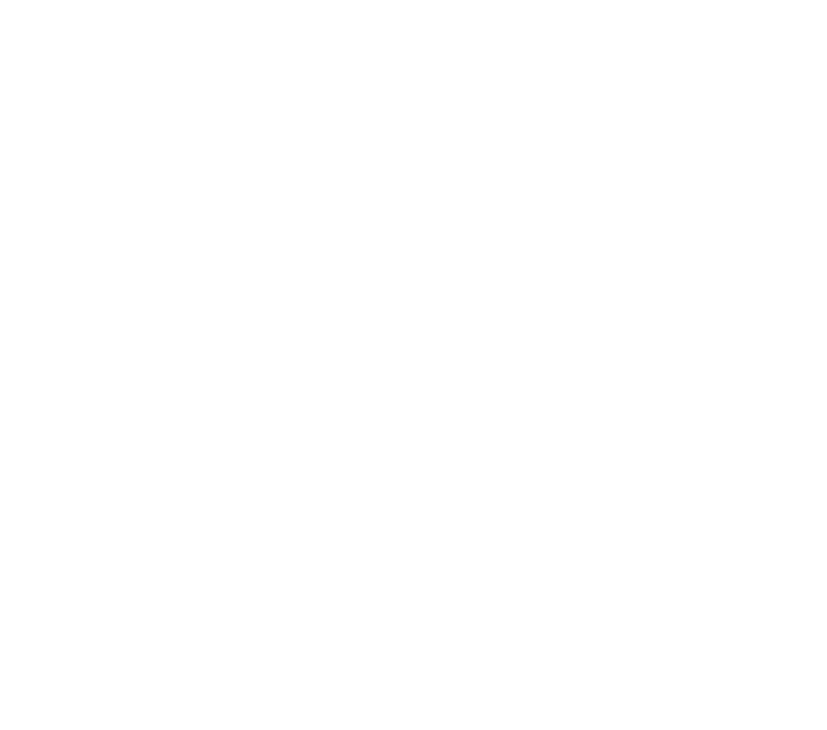
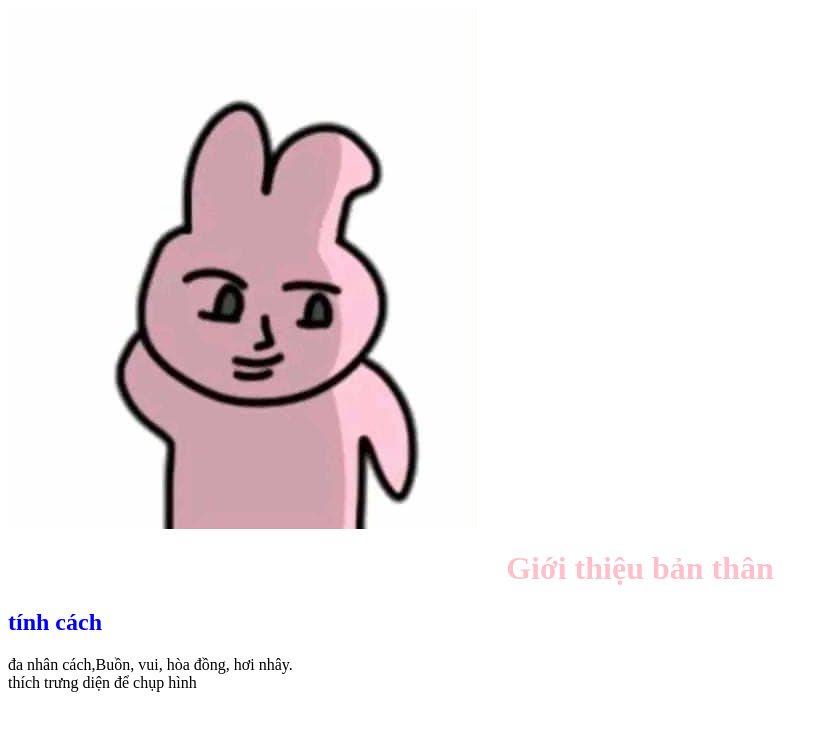
Before and after one commit to yenthudang4-rgb/Pupu, a plain HTML site: page Index.html in a window 1280 px wide. Shown: the whole page, without its empty margins (0-827 px from the left). Drawn offline with Linux system fonts and the light colour scheme.

Commit message:
Index.html

```diff
--- a/Index.html
+++ b/Index.html
@@ -3,6 +3,12 @@
     <meta charset = "utf-8">
   </head>
   <body>
-    <img src="images
+    <img src="images/Messenger_creation_5380790E-9BF6-4F8F-BD68-16B07933F41B.jpeg">
+    <h1 style="color: pink; text-align: center;">
+      Giới thiệu bản thân
+    </h1>
+    <h2 style="color: blue"> tính cách</h2>
+    đa nhân cách,Buồn, vui, hòa đồng, hơi nhây.<br>
+    thích trưng diện để chụp hình <br>
   </body>
 </html>
```
